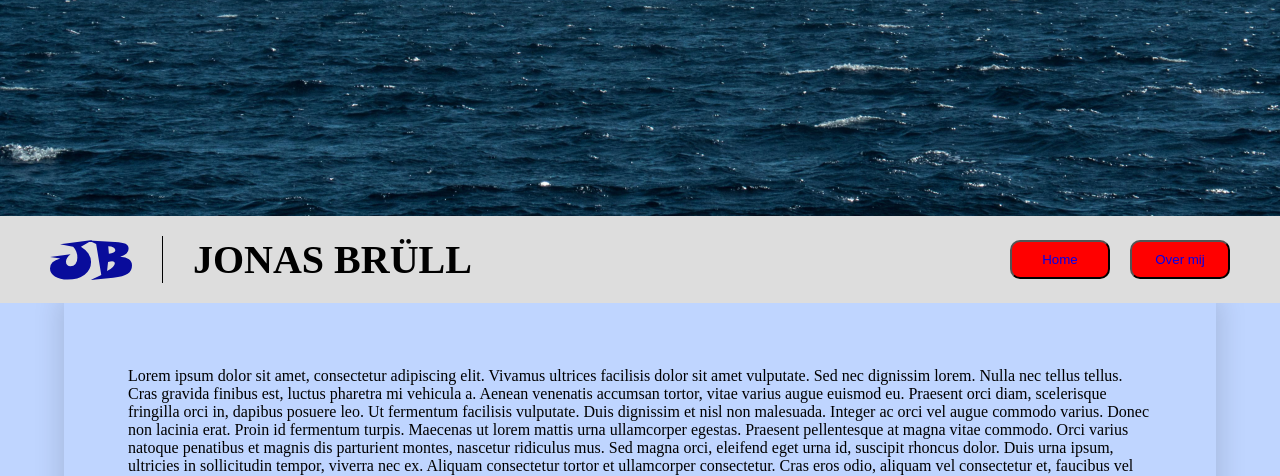
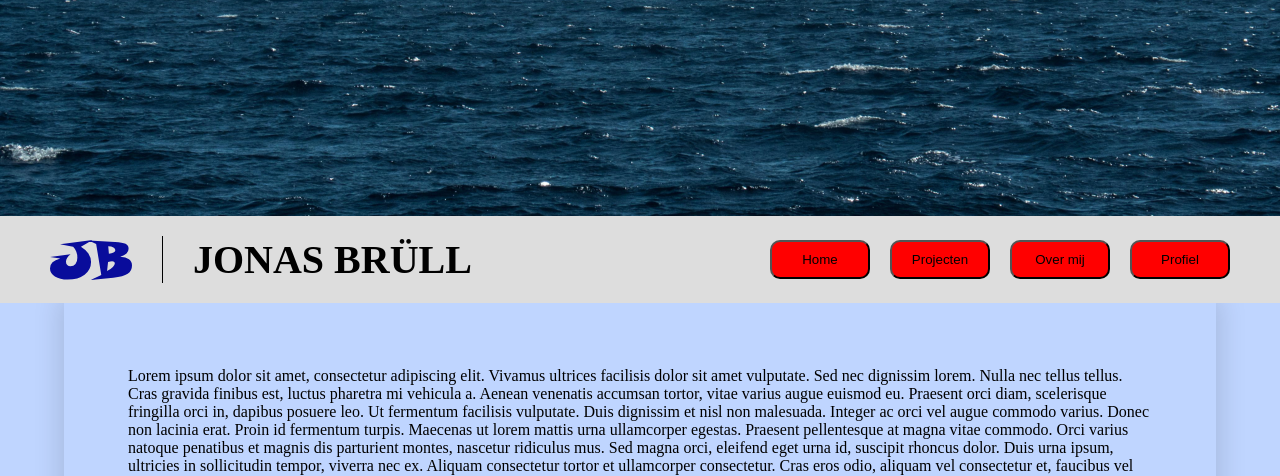
Before and after one commit to Jonas-Bruell/www.xn--jonas-brll-heb.be, a PHP site: the page made by index.php in a window 1280 px wide. Shown: the part 584-1060 px from the top of the page. Run offline with PHP 8.4, Linux system fonts and the light colour scheme; some libraries are stand-ins or nearby versions.

Commit message:
website v0.1.3: adding pages dir for expandability

```diff
--- a/index.php
+++ b/index.php
@@ -7,7 +7,7 @@
         if (!is_numeric($index)) {
             return $url;
         } return $url[$index] ?? "";
-    } $file = URL(0) . ".php";
+    } $file = "pages/" . URL(0) . ".php";
 
     if (file_exists($file)) {
         require $file;
--- a/shared/header.php
+++ b/pages/shared/header.php
@@ -3,10 +3,14 @@
         <img style="height: 40px;" src="images/JB.svg">
         <p style="margin-left: 30px; border-left: 1px solid black; padding-left: 30px; font-size: 40px; font-weight: bold; text-transform: uppercase;">Jonas Brüll</p>
     </div>
-    <nav>
+    <nav class="flex-center">
         <ul class="flex-center" style="list-style-type: none;">
-            <li><button onclick="location.href='<?=ROOT?>/home'"><a style="text-decoration: none;" href="<?=ROOT?>">Home</a></button></li>
-            <li><button onclick="location.href='<?=ROOT?>/over-mij'"><a style="text-decoration: none;" href="<?=ROOT?>/over-mij">Over mij</a></button></li>
+            <li><a style="text-decoration: none;" href="<?=ROOT?>"><button>Home</button></a></li>
+            <li><a style="text-decoration: none;" href="<?=ROOT?>/projecten"><button>Projecten</button></a></li>
+            <li><a style="text-decoration: none;" href="<?=ROOT?>/over-mij"><button>Over mij</button></a></li>
         </ul>
+        <div class="flex-center">
+            <button>Profiel</button>
+        </div>
     </nav>
 </header>
```
Also changed, not shown: pages/projecten.php (added, +31 -0 lines), .testing/test-elements.css (renamed from testing/test-elements.css), .testing/test-elements.html (renamed from testing/test-elements.html), pages/home.php (renamed from home.php), pages/over-mij.php (renamed from over-mij.php), pages/shared/footer.php (renamed from shared/footer.php), pages/shared/head.html (renamed from shared/head.html), pages/shared/rating.php (renamed from shared/rating.php).
